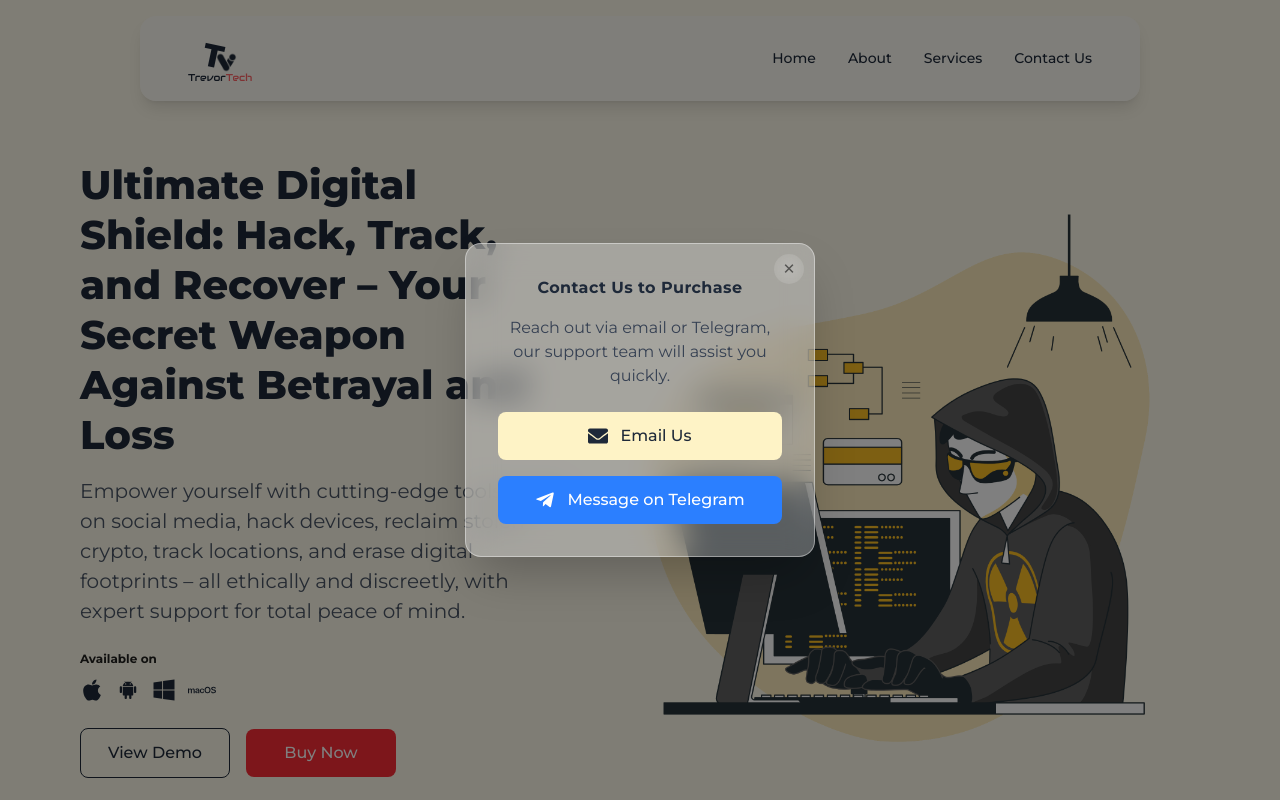
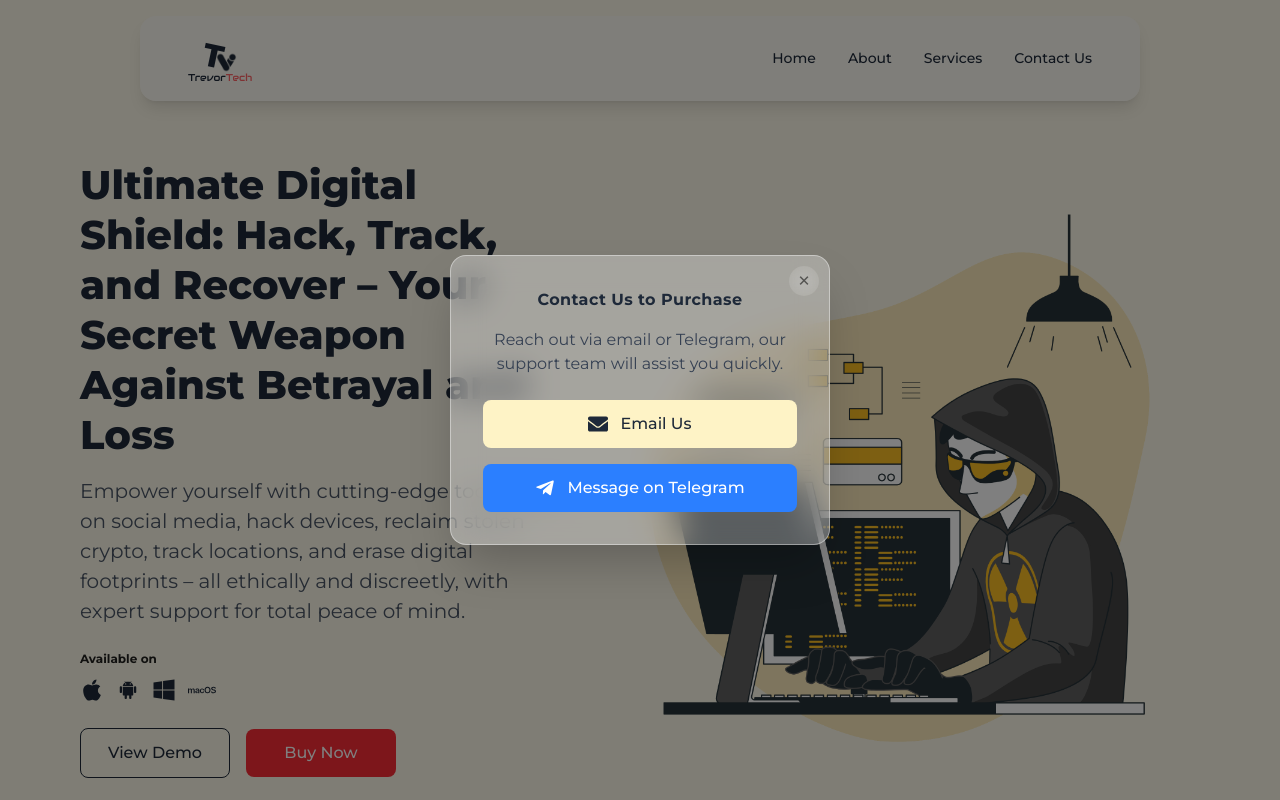
Before and after one commit to LifeofPaks/trevor-tech, a React (Vite) app: page / in a window 1280 px wide. Both pictures are taken after a click on the button "Buy Now". Built offline with nearby package versions, Linux system fonts and the light colour scheme; a web font is replaced by a local one.

Commit message:
added buy modal

```diff
--- a/src/components/hero/Hero.jsx
+++ b/src/components/hero/Hero.jsx
@@ -77,7 +77,7 @@ const Hero = () => {
           className="absolute top-1/2 left-1/2 bg-white/30 backdrop-blur-lg shadow-2xl rounded-2xl !p-8 text-center border border-white/40"
           sx={{
             transform: "translate(-50%, -50%)",
-            width: 350,
+            width: 380,
           }}
         >
           <Typography
@@ -86,7 +86,7 @@ const Hero = () => {
             Contact Us to Purchase
           </Typography>
 
-          <Typography className="text-gray-700 !mb-6 text-sm">
+          <Typography className="text-gray-700 !mb-6 text-[13px]">
             Reach out via email or Telegram, our support team will assist you
             quickly.
           </Typography>
```
